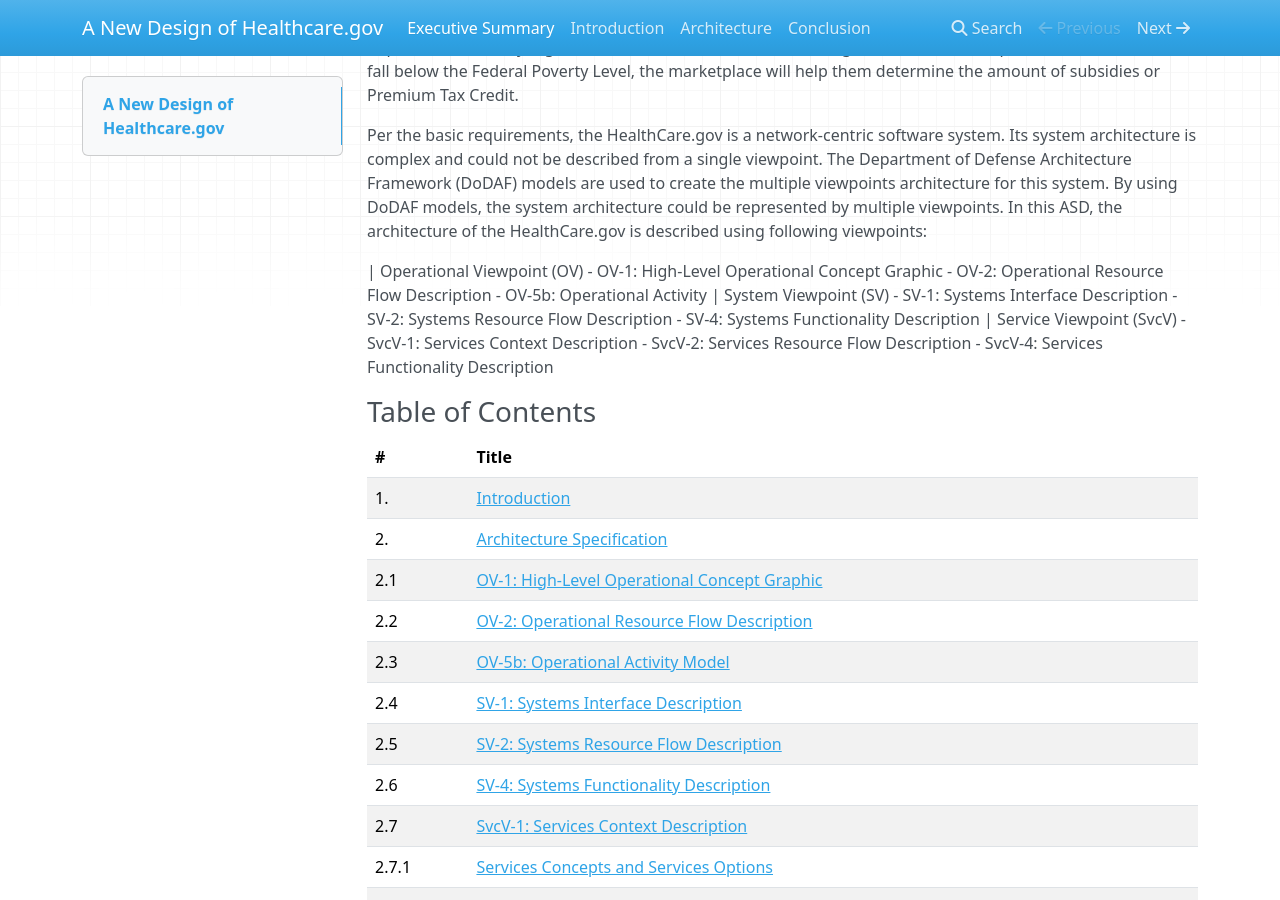
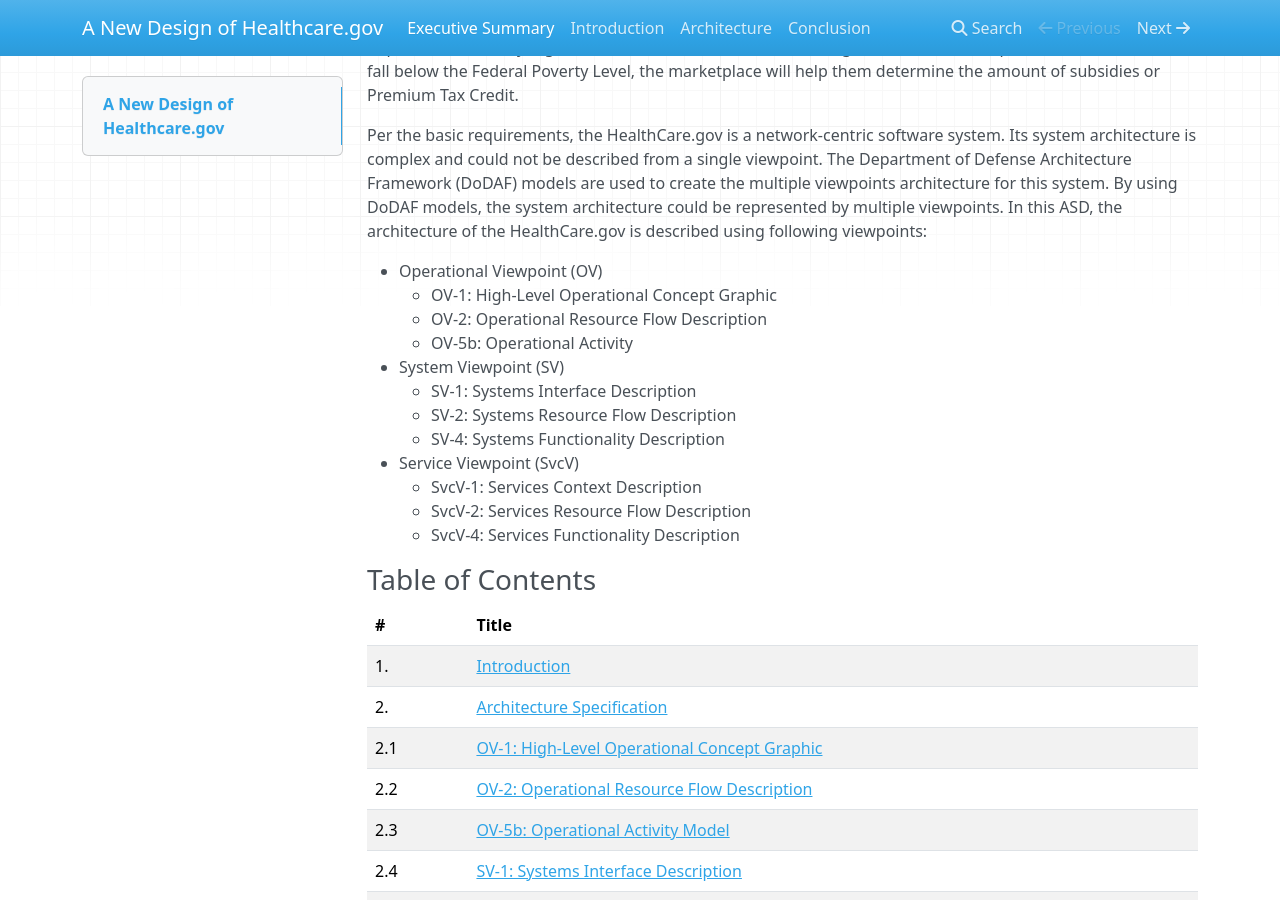
Before and after one commit to prlupin/prlupin, an MkDocs documentation site: the page built from docs/index.md, in a window 1280 px wide and 900 px high, scrolled down 417 px. Built offline with MkDocs 1.6.1, drawn with Linux system fonts in a browser that asks for light colours; nearby versions of some CDN libraries; old or Windows-style settings are respelled for this version of MkDocs.

Commit message:
fix broken list

```diff
--- a/docs/index.md
+++ b/docs/index.md
@@ -18,15 +18,15 @@ The HealthCare.gov provides American individual and families another way to purc
 
 Per the basic requirements, the HealthCare.gov is a network-centric software system. Its system architecture is complex and could not be described from a single viewpoint. The Department of Defense Architecture Framework (DoDAF) models are used to create the multiple viewpoints architecture for this system. By using DoDAF models, the system architecture could be represented by multiple viewpoints. In this ASD, the architecture of the HealthCare.gov is described using following viewpoints:
 
-|  Operational Viewpoint (OV)
+-  Operational Viewpoint (OV)
 	- OV-1: High-Level Operational Concept Graphic
 	- OV-2: Operational Resource Flow Description
 	- OV-5b: Operational Activity
-|  System Viewpoint (SV)
+-  System Viewpoint (SV)
 	- SV-1: Systems Interface Description
 	- SV-2: Systems Resource Flow Description
 	- SV-4: Systems Functionality Description
-|  Service Viewpoint (SvcV)
+-  Service Viewpoint (SvcV)
 	- SvcV-1: Services Context Description
 	- SvcV-2: Services Resource Flow Description
 	- SvcV-4: Services Functionality Description
```
